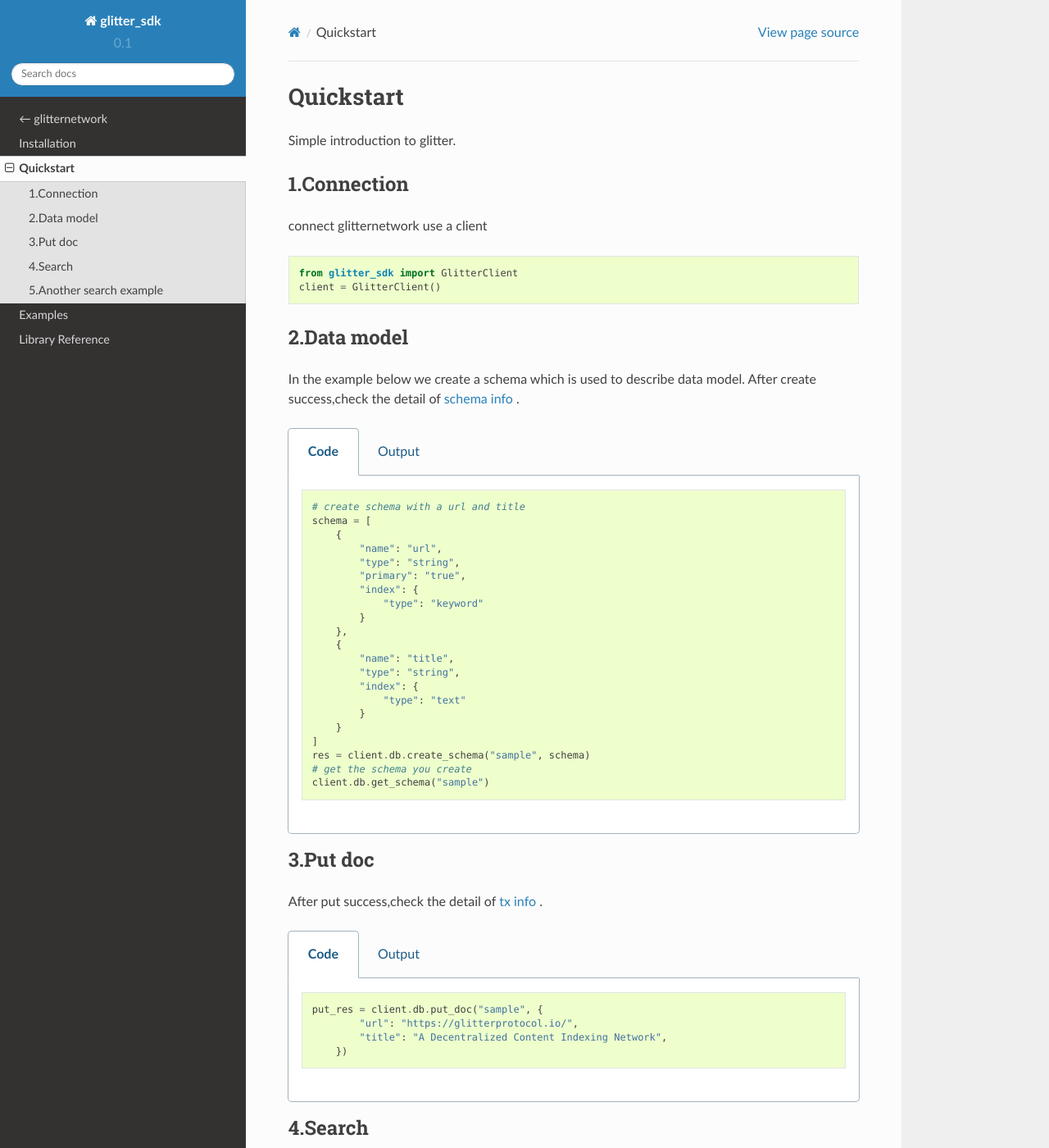
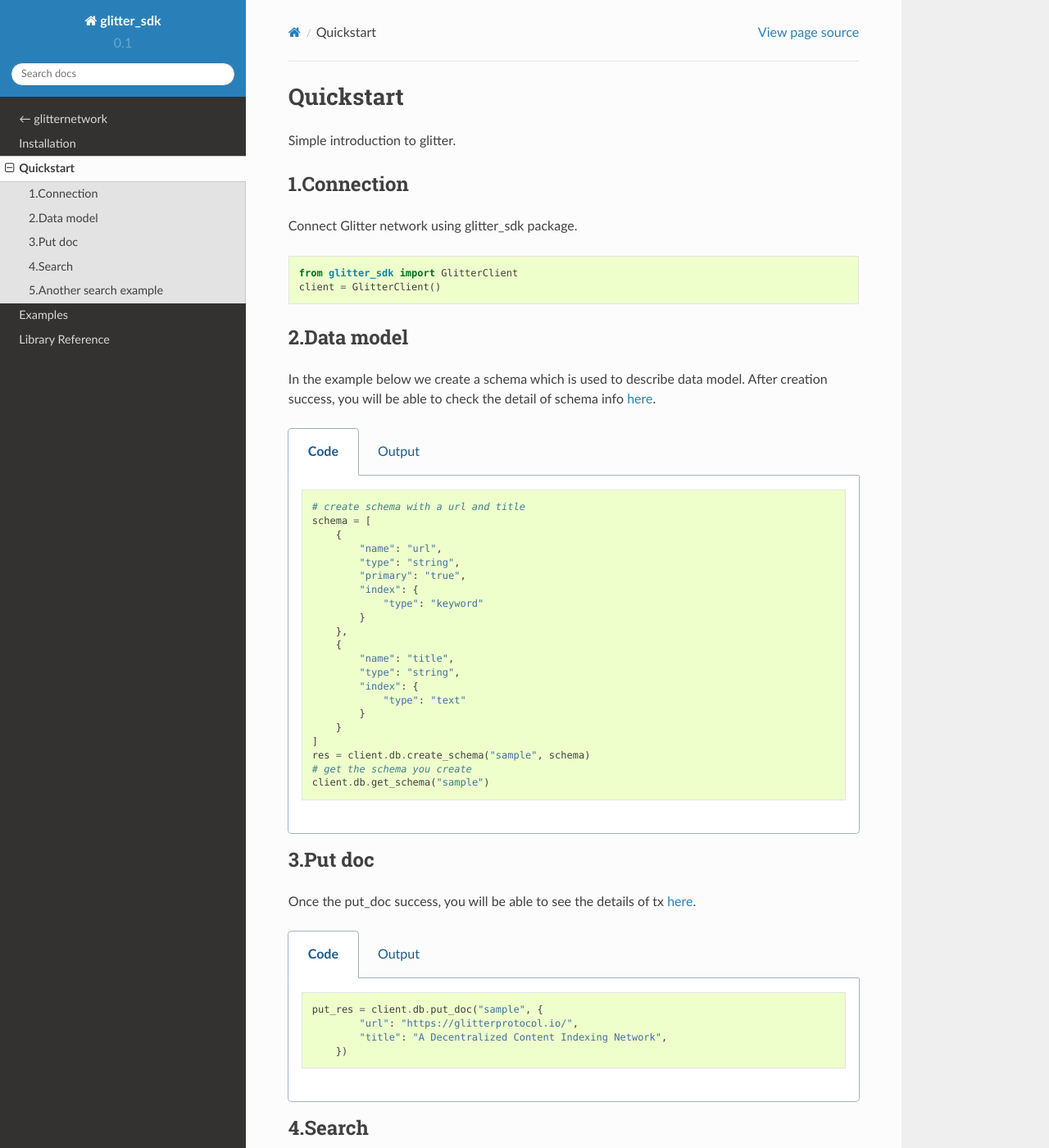
Before and after one commit to rongbin666/glitter-sdk-py, a Sphinx documentation site: the page built from docs/quickstart.rst, in a window 1280 px wide and 1400 px high. Shown: the whole window at 82% size. Built offline with Sphinx 7.4.7 and the Read the Docs theme 2.0.0, drawn with Linux system fonts in a browser that asks for light colours; some of the changed text lies outside the part shown.

Commit message:
format document

```diff
--- a/CHANGELOG.rst
+++ b/CHANGELOG.rst
@@ -1,8 +1,12 @@
 Changelog
 =========
 
+0.1.1 (2022-04-11)
+--------------------
 
-0.0.1 (2022-04-04)
+* bug fix.
+
+0.1.0 (2022-04-04)
 --------------------
 
 * Planning release on PyPI.
--- a/docs/quickstart.rst
+++ b/docs/quickstart.rst
@@ -8,7 +8,7 @@ Simple introduction to glitter.
 
 1.Connection
 ---------------
-connect glitternetwork use a client
+Connect Glitter network using glitter_sdk package.
 
 .. code-block:: python
 
@@ -18,7 +18,7 @@ connect glitternetwork use a client
 2.Data model
 ------------------------
 In the example below we create a schema which is used to describe data model.
-After create success,check the detail of `schema info`_ .
+After creation success, you will be able to check the detail of schema info `here <https://scan.testnet.glitterprotocol.io/txs/D4D9F93B60770952A33BD3C7A8C0F70A72CB78F800AD1C100CA73EBCF2825BDC>`__.
 
 .. tabs::
 
@@ -82,9 +82,10 @@ After create success,check the detail of `schema info`_ .
 
 3.Put doc
 ------------------------
-After put success,check the detail of `tx info`_ .
+Once the put_doc success, you will be able to see the details of tx `here <http://sg6.testnet.glitter.link:8000/txs/8A62859FD12A9A4D678812D65CE280501595C0B947C150E7182B7F099B213B01>`__.
 
 .. tabs::
+
     .. tab:: Code
 
         .. code-block:: python
@@ -165,9 +167,3 @@ search rss data. same as the `search web page`_.
     client.db.search("rss", "oppo", ['title', 'description'], filters=[], aggs_field=["tags"])
     # search interesting content by tags
     client.db.search("rss", "Mobile", ['tags'])
-
-
-
-.. _tx info: http://sg6.testnet.glitter.link:8000/txs?txID=8A62859FD12A9A4D678812D65CE280501595C0B947C150E7182B7F099B213B01
-.. _search web page: https://search.testnet.glitterprotocol.io/
-.. _schema info: https://scan.testnet.glitterprotocol.io/txs/D4D9F93B60770952A33BD3C7A8C0F70A72CB78F800AD1C100CA73EBCF2825BDC
```
Also changed, not shown: other parts of docs/quickstart.rst (+3 -2 lines), 1 other file.
